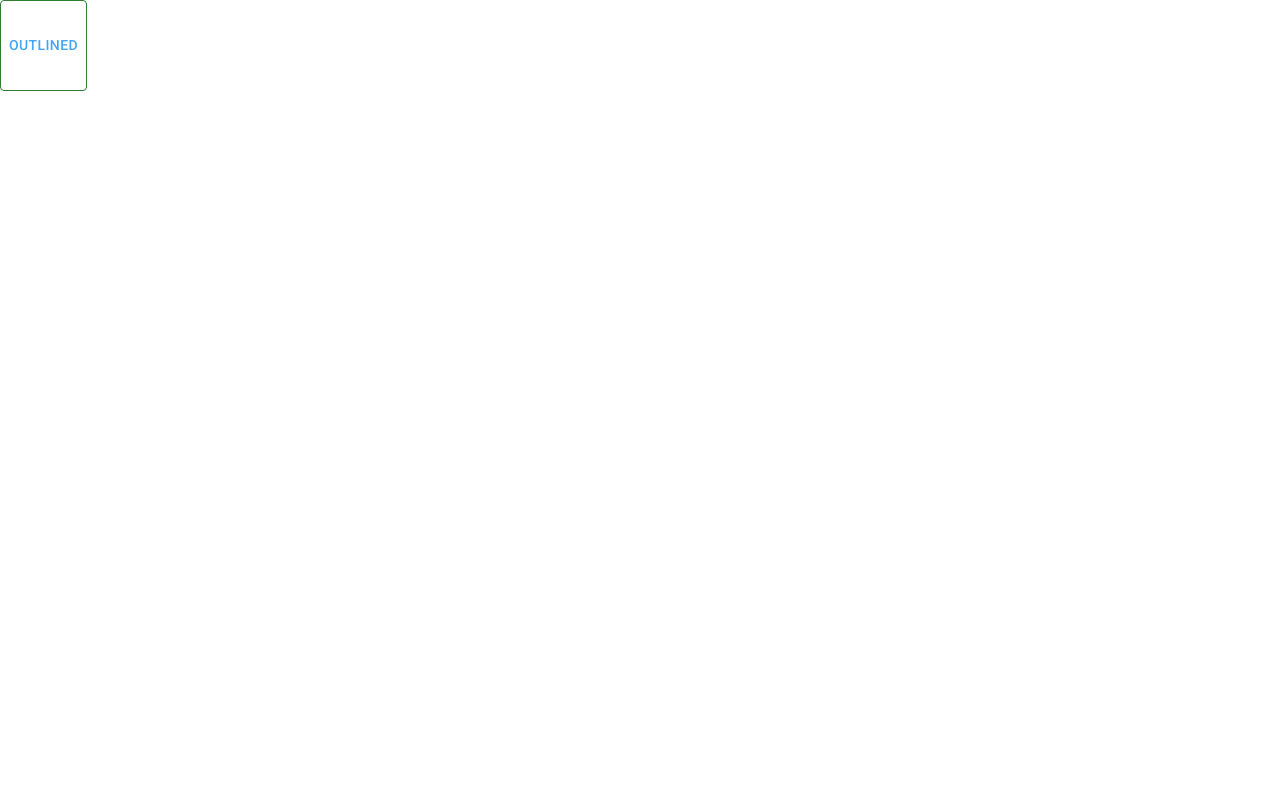
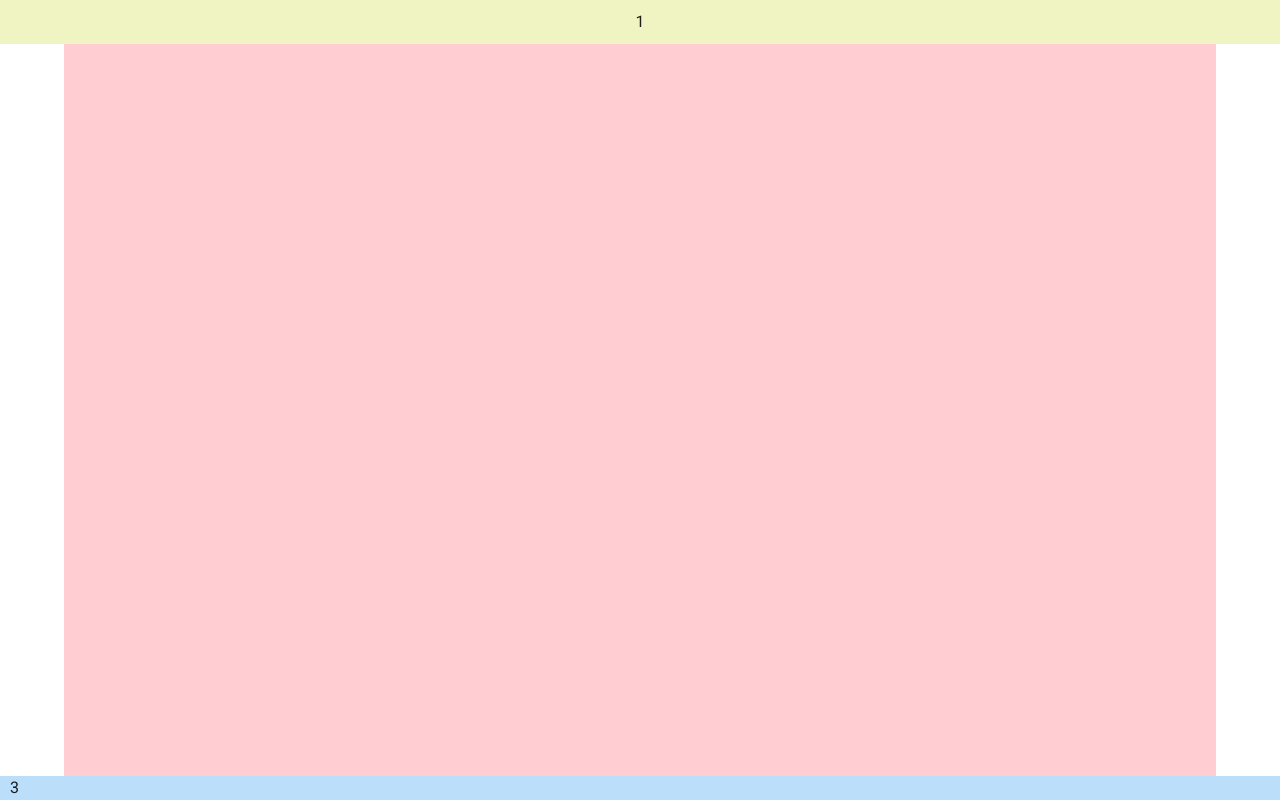
Before and after one commit to bontaramsonta/mui5-play, a React (Vite) app: page / in a window 1280 px wide. Built offline with nearby package versions, Linux system fonts and the light colour scheme.

Commit message:
grid navbar footer layout setup

```diff
--- a/src/App.jsx
+++ b/src/App.jsx
@@ -1,17 +1,116 @@
-// import reactLogo from "./assets/react.svg";
-import { Button } from "@mui/material";
-import useAppStyles from "./AppStyles";
+import { blue, lime, red } from "@mui/material/colors";
+// import useAppStyles from "./AppStyles";
+import React from "react";
 
 function App() {
-  const classes = useAppStyles();
+  // const classes = useAppStyles();
+  const [noContent] = React.useState(true);
   return (
-    <div className="App">
-      <Button
-        variant="outlined"
-        sx={{ ...classes.myButton, ...classes.highlyPadded }}
+    <div
+      style={{
+        minHeight: "100%",
+        display: "grid",
+        gridTemplateRows: "auto 1fr auto",
+        gridTemplateColumns: "100%",
+      }}
+    >
+      <div
+        about="navbar"
+        style={{
+          width: "100vw",
+          //! dbg props
+          padding: "10px 0",
+          background: lime[100],
+          textAlign: "center",
+          position: "sticky",
+          top: 0,
+        }}
       >
-        Outlined
-      </Button>
+        1
+      </div>
+      <div
+        about="content"
+        style={{
+          width: "90vw",
+          margin: "0 auto",
+          //! dbg props
+          padding: "0 10px",
+          background: red[100],
+        }}
+      >
+        {!noContent && (
+          <>
+            <p>
+              Qui eu ex anim culpa duis velit adipisicing ut exercitation
+              reprehenderit dolore sit. Sunt ipsum eu dolore deserunt do
+              incididunt occaecat pariatur exercitation do do ex reprehenderit.
+              Labore occaecat sint amet enim cupidatat. Commodo ipsum voluptate
+              do adipisicing fugiat cillum Lorem dolor voluptate. Lorem magna
+              excepteur officia mollit qui anim in non fugiat. Consectetur elit
+              qui esse sint nostrud et duis eu culpa. Pariatur ut nostrud
+              officia non enim aute excepteur enim laboris consequat esse magna
+              cillum. Nisi dolor excepteur reprehenderit ut enim est officia
+              pariatur mollit ut occaecat amet reprehenderit.
+            </p>{" "}
+            <p>
+              Amet enim anim id irure id deserunt anim sint minim nisi aliquip
+              irure eiusmod aliqua. Ipsum eu pariatur est excepteur qui
+              adipisicing ullamco enim ea ut exercitation. Laboris aliquip ut
+              labore Lorem magna nostrud. Veniam mollit dolore ea sint ea
+              voluptate id. Aliquip eiusmod irure cillum sunt irure ullamco sint
+              tempor ut do magna. Et et commodo in enim ad incididunt nostrud
+              esse. Ex voluptate irure laboris cillum esse commodo. Est mollit
+              cupidatat aute occaecat non exercitation cillum occaecat dolore
+              labore. Nostrud ipsum consequat id laborum consectetur anim amet
+              consectetur eiusmod ea est. Est sunt ipsum in minim cillum.
+            </p>{" "}
+            <p>
+              Et nulla laborum irure velit. Dolor in minim esse ea nostrud
+              occaecat. Sint cillum eiusmod nulla commodo incididunt. Ex est ad
+              non Lorem id quis. Lorem enim enim esse nisi nisi pariatur anim
+              dolor. Deserunt officia excepteur mollit nostrud excepteur qui
+              veniam mollit fugiat commodo sunt Lorem ea. Eiusmod anim deserunt
+              voluptate mollit magna aliquip commodo commodo minim labore
+              nostrud. Cillum officia nisi in ex ad labore veniam. Occaecat
+              officia aute cillum non laborum esse veniam ullamco. Dolore eu
+              consectetur non consequat excepteur occaecat anim eu.
+            </p>{" "}
+            <p>
+              Eiusmod nulla esse laborum excepteur consequat qui ea dolore
+              velit. Esse ad proident minim et proident do. Ad ipsum id culpa
+              duis occaecat anim elit eiusmod. Nulla ad exercitation esse
+              eiusmod officia proident cupidatat et ipsum sunt mollit amet
+              aliquip duis. Duis laboris eiusmod adipisicing proident sit
+              proident proident. Nulla ex sit commodo ut culpa aute
+              reprehenderit incididunt quis ullamco veniam voluptate sint
+              aliqua. Dolor enim sint ad quis incididunt ullamco ullamco
+              incididunt dolore aute do nisi. Consequat nostrud eiusmod Lorem
+              pariatur veniam sint duis nulla. Quis irure ut laborum id. Eiusmod
+              id reprehenderit sit Lorem. Sunt amet reprehenderit mollit magna
+              do velit non anim veniam et reprehenderit fugiat tempor. Commodo
+              eiusmod nisi occaecat deserunt ullamco ullamco fugiat. Proident
+              qui cillum ipsum non mollit sunt commodo consequat officia sint id
+              amet. Adipisicing et dolore adipisicing culpa quis anim excepteur
+              magna qui nulla occaecat nisi. Aute eiusmod officia est et dolor
+              incididunt labore laborum proident. Minim incididunt magna minim
+              est proident ea dolore labore quis veniam. Dolor esse voluptate
+              commodo amet ea proident excepteur laborum. Non officia magna quis
+              et nulla ipsum eiusmod dolore labore.
+            </p>
+          </>
+        )}
+      </div>
+      <div
+        about="footer"
+        style={{
+          width: "100vw",
+          //! dbg props
+          padding: "0 10px",
+          background: blue[100],
+        }}
+      >
+        3
+      </div>
     </div>
   );
 }
--- a/src/index.css
+++ b/src/index.css
@@ -0,0 +1,6 @@
+html,
+body,
+#root {
+  width: 100%;
+  height: 100%;
+}
--- a/vite.config.js
+++ b/vite.config.js
@@ -5,6 +5,7 @@ import react from "@vitejs/plugin-react";
 export default defineConfig({
   plugins: [react()],
   server: {
-    port: 8080,
+    port: 8000,
+    strictPort: true,
   },
 });
```
